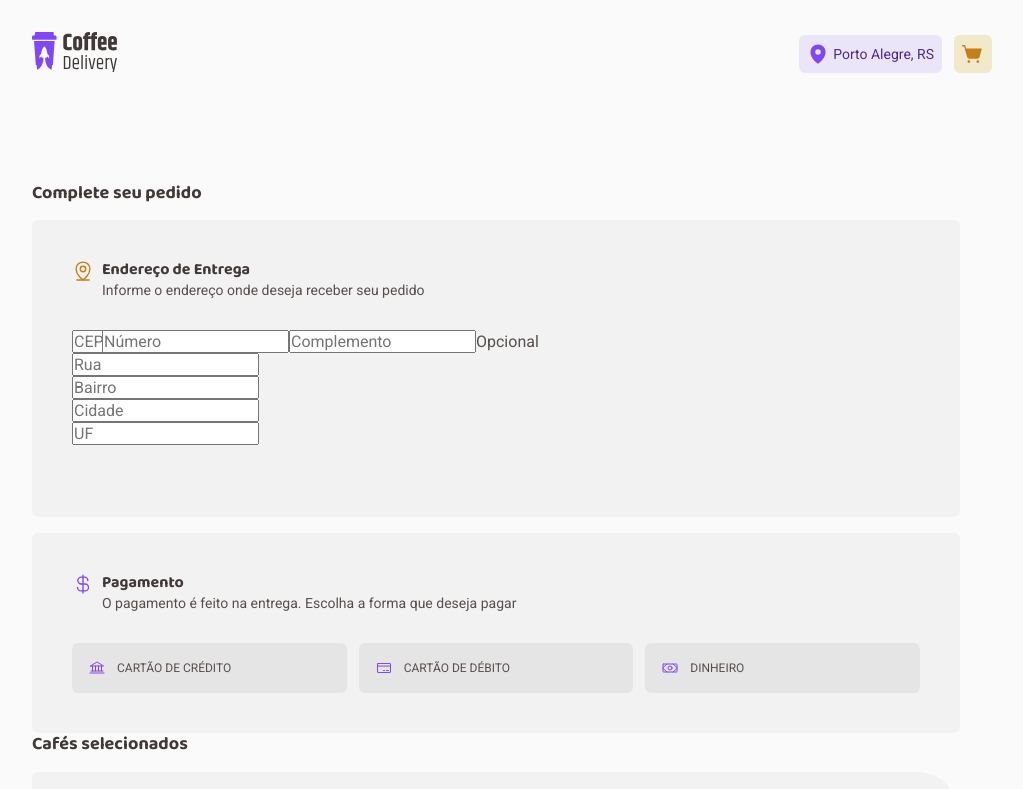
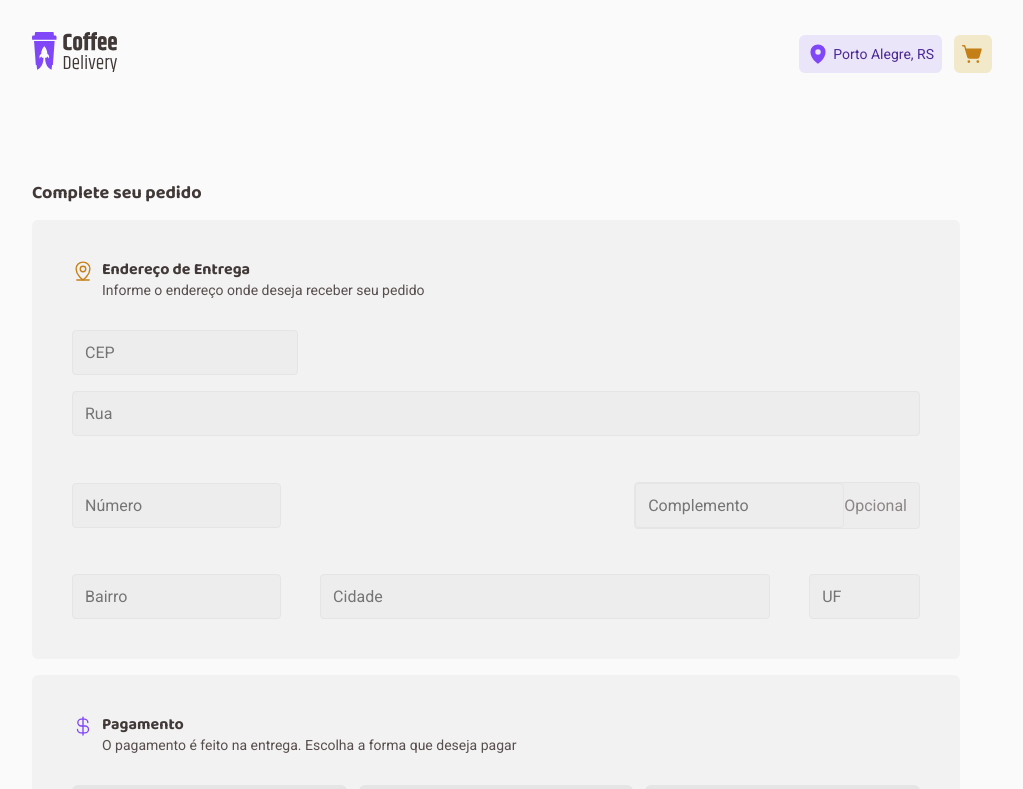
Before and after one commit to MartinGBB/coffee-delivery, a React (Vite) app: page /checkout in a window 1280 px wide. Shown: the top 789 px of the page, without its empty margins (128-1151 px from the left). Built offline with nearby package versions, Linux system fonts and the light colour scheme.

Commit message:
fix: cria componente de estilo para substituir o antigo form

```diff
--- a/src/pages/Checkout/FormPayment/index.tsx
+++ b/src/pages/Checkout/FormPayment/index.tsx
@@ -10,6 +10,7 @@ import {
   AddressContainer,
   ContainerPagament,
   FormContainer,
+  FormInputs,
   SelectPagament,
 } from './styles'
 
@@ -24,7 +25,7 @@ export function FormPayment({ register }: any) {
             <h1>Endereço de Entrega</h1>
             <p>Informe o endereço onde deseja receber seu pedido</p>
           </div>
-          <div>
+          <FormInputs>
             <div>
               <input type="text" placeholder="CEP" {...register('cep')} />
               <input type="text" placeholder="Rua" {...register('rua')} />
@@ -45,7 +46,7 @@ export function FormPayment({ register }: any) {
               <input type="text" placeholder="Cidade" {...register('cidade')} />
               <input type="text" placeholder="UF" {...register('uf')} />
             </div>
-          </div>
+          </FormInputs>
         </FormContainer>
       </AddressContainer>
 
--- a/src/pages/Checkout/FormPayment/styles.ts
+++ b/src/pages/Checkout/FormPayment/styles.ts
@@ -20,7 +20,7 @@ export const FormContainer = styled.div`
   padding: 2.5rem;
   border-radius: 6px;
 
-  > div {
+  > div:first-child {
     display: grid;
     grid-template-columns: 22px 1fr;
     column-gap: 0.5rem;
@@ -42,8 +42,9 @@ export const FormContainer = styled.div`
       color: ${({ theme }) => theme['yellow-dark']};
     }
   }
+`
 
-  form {
+export const FormInputs = styled.div`
   display: flex;
   flex-direction: column;
   gap: 1rem;
@@ -101,7 +102,6 @@ export const FormContainer = styled.div`
 
     & input:nth-child(3) {
       width: 10%;
-      }
     }
   }
 `
--- a/src/pages/Checkout/index.tsx
+++ b/src/pages/Checkout/index.tsx
@@ -1,6 +1,6 @@
 import { useContext, useEffect, useState } from 'react'
 import { useForm } from 'react-hook-form'
-import { useNavigate } from 'react-router-dom'
+// import { useNavigate } from 'react-router-dom'
 import {
   CoffeeContext,
   CoffeeAdd,
```
Lines whose indentation alone changed are shown as unchanged.
